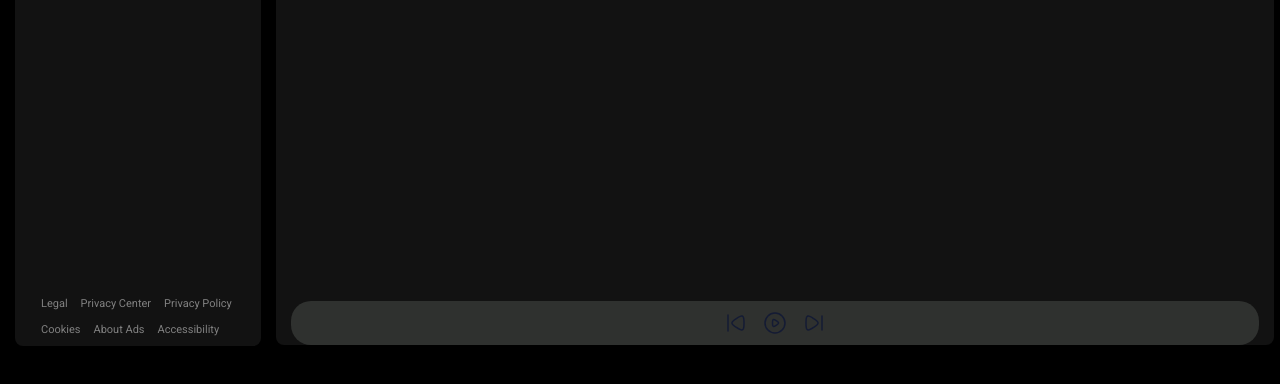
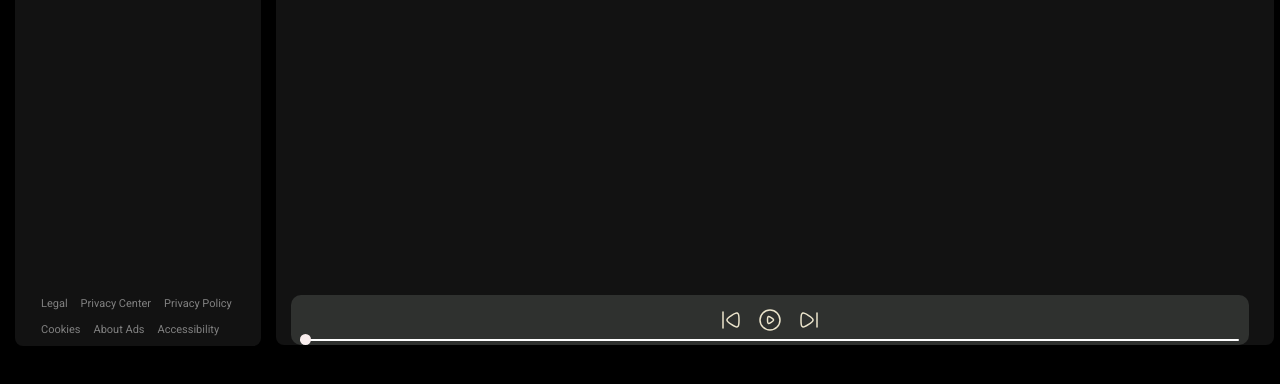
Before and after one commit to Simpi29/SpotifyClone, a plain HTML site: page index.html in a window 1280 px wide. Shown: the part 388-772 px from the top of the page. Drawn offline with Linux system fonts and the light colour scheme; no server answers.

Commit message:
played songs

```diff
--- a/index.html
+++ b/index.html
@@ -11,7 +11,7 @@
 <body>
   <div class="container flex bg-black">
 
-    <div class="left  ">
+    <div class="left">
 
       <div class="home bg-grey rounded m-1 p-1">
         <img class="invert" src="logo.svg" alt="logo">
@@ -103,8 +103,11 @@
 
         </div>
         <div class="playBar">
+          <div class="seekBar">
+            <div class="circle"></div>
+          </div>
           <div class="songInfo"></div>
-          <div class="songButtons">
+          <div class="songButtons invert">
             <img src="prevPlay.svg" alt="Previous">
             <img src="play1.svg" alt="Play">
             <img src="nextPlay.svg" alt="Next">
--- a/script.js
+++ b/script.js
@@ -1,3 +1,4 @@
+let currentSong = new Audio();
 async function getSongs() {
   let a = await fetch('http://127.0.0.1:5500/songs/');
   let response = await a.text();
@@ -16,6 +17,14 @@ async function getSongs() {
 
   return songs;
 }
+
+const playMusic = (track)=>{
+  //let audio = new Audio("http://127.0.0.1:5500/songs/" + track);
+  currentSong.src = "http://127.0.0.1:5500/songs/" + track;
+
+  currentSong.play();
+}
+
 
 async function main() {
   let songs = await getSongs();
@@ -37,8 +46,18 @@ async function main() {
     </li>`;
   }
 
-  let audio = new Audio(songs[0]);
-  audio.play();
+  Array.from(document.querySelector(".songList").getElementsByTagName("li")).forEach(
+    e=>{
+      e.addEventListener("click",element=>{
+
+console.log(e.querySelector(".songInfo").firstElementChild.innerHTML)
+playMusic(e.querySelector(".songInfo").firstElementChild.innerHTML.trim())
+      })
+
+    }
+  )
+
+
 }
 
 main();
--- a/style.css
+++ b/style.css
@@ -228,8 +228,8 @@ body {
     background-color: rgb(47, 49, 47);
     position: absolute;
     bottom: 0;
-    padding: 10px;
-    border-radius: 20px;
+    padding: 13px 5px;
+    border-radius: 10px;
 }
 
 .songButtons {
@@ -246,7 +246,7 @@ border: 1px solid white;
 
 border-radius: 6px;
 padding: 10px 6px;
-
+cursor: pointer;
 margin:5px;
 }
 
@@ -282,3 +282,28 @@ font-size: 15px;
     height: 360px;
 
 }
+
+.seekBar{
+    height: 2px;
+    width: 98%;
+    background-color: white;
+    border-radius: 12px;
+    position: absolute;
+    bottom: 0;
+    margin: 4px;
+}
+
+.circle{
+    height: 11px;
+    width: 11px;
+    background-color: rgb(249, 238, 238);
+    border-radius: 9px;
+    position: relative;
+    bottom: 5px;
+    left: 0%;
+transition: left 0.5s;
+}
+
+.songButtons img{
+    cursor: pointer;
+}
```
Also changed, not shown: 2 other files.
